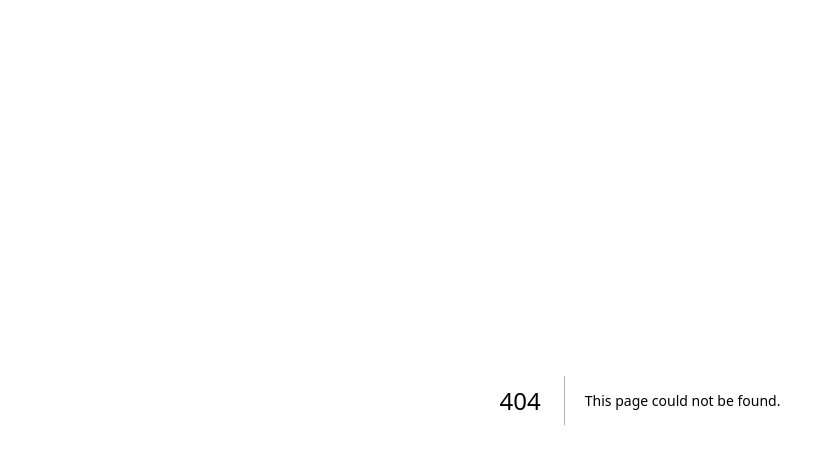
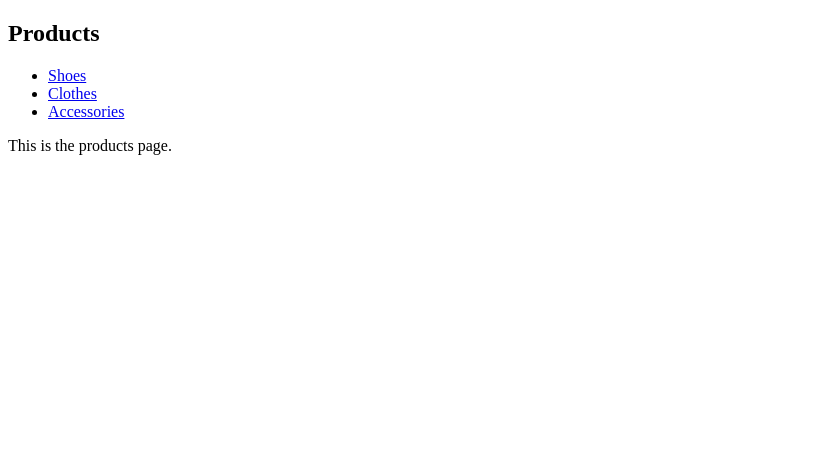
Before and after one commit to Moji-7/NextJsApp, a Next.js app: page /products in a window 1280 px wide. Before the commit this address had no page. Shown: the top 464 px of the page, without its empty margins (0-835 px from the left). Built offline with nearby package versions, Linux system fonts and the light colour scheme.

Commit message:
re structure app folders

```diff
--- a/next.config.js
+++ b/next.config.js
@@ -1,6 +1,7 @@
-/** @type {import('next').NextConfig} */
 // next.config.js
-const nextConfig = {
+
+module.exports = {
+  // Enable experimental features
   experimental: {
     // Enable support for React Server Components (requires React 18)
     serverComponents: true,
@@ -8,11 +9,5 @@ const nextConfig = {
     concurrentFeatures: true,
     // Enable support for Turbopack bundler (alpha)
     turbopack: true,
-    // Enable support for @next/font package (beta)
-    fontOptimization: true,
   },
-  // Disable features that are not yet supported by experimental features
-  // images: false, // disable Next.js Image Optimization API
-  i18n: false, // disable Next.js Internationalized Routing}
 };
-module.exports = nextConfig;
--- /dev/null
+++ b/src/pages/_app.tsx
@@ -0,0 +1,10 @@
+// pages/_app.tsx
+
+import type { AppProps } from 'next/app';
+
+// This is a function that customizes the default App component
+function MyApp({ Component, pageProps }: AppProps) {
+  return <Component {...pageProps} />;
+}
+
+export default MyApp;
--- /dev/null
+++ b/src/pages/products/index.tsx
@@ -0,0 +1,14 @@
+// pages/products/index.tsx
+
+import React from 'react';
+import { Layout } from './layout';
+
+function ProductsPage() {
+  return (
+    <Layout>
+      <p>This is the products page.</p>
+    </Layout>
+  );
+}
+
+export default ProductsPage;
```
Also changed, not shown: src/pages/posts/[id].tsx (renamed from src/app/posts/[id].tsx), src/pages/posts/index.tsx (renamed from src/app/posts/index.tsx), src/pages/posts/layout.tsx (renamed from src/app/posts/layout.tsx), src/pages/products/accessories.tsx (renamed from src/app/products/accessories.tsx), src/pages/products/clothes.tsx (renamed from src/app/products/clothes.tsx), src/pages/products/layout.tsx (renamed from src/app/products/layout.tsx), src/pages/products/shoes.tsx (renamed from src/app/products/shoes.tsx).
